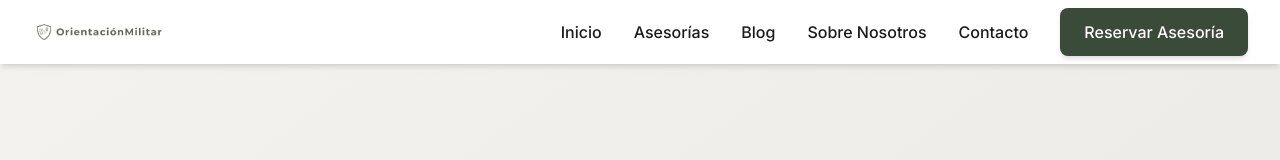
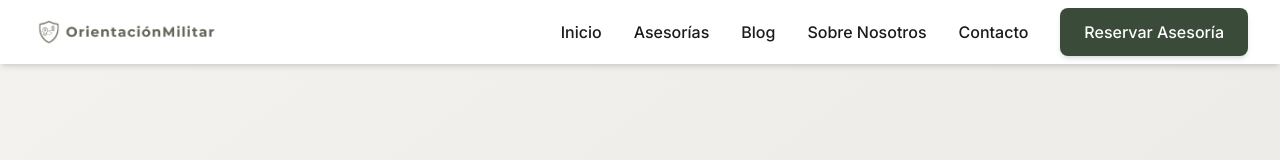
Before and after one commit to devADRIANDF/orientacionmilitar, a Next.js app: page / in a window 1280 px wide. Shown: the top 160 px of the page. Built offline with nearby package versions, Linux system fonts and the light colour scheme.

Commit message:
Logo aumentado de tamaño - Navbar y Footer

```diff
--- a/components/Footer.tsx
+++ b/components/Footer.tsx
@@ -15,9 +15,9 @@ const Footer = () => {
               <Image
                 src="/images/logo.png"
                 alt="OrientaciónMilitar.com Logo"
-                width={150}
-                height={50}
-                className="h-12 w-auto object-contain brightness-0 invert"
+                width={220}
+                height={80}
+                className="h-16 w-auto object-contain brightness-0 invert"
               />
             </div>
             <p className="text-military-cream/80 text-sm leading-relaxed max-w-md">
--- a/components/Navbar.tsx
+++ b/components/Navbar.tsx
@@ -25,9 +25,9 @@ const Navbar = () => {
             <Image
               src="/images/logo.png"
               alt="OrientaciónMilitar.com Logo"
-              width={120}
-              height={40}
-              className="h-10 w-auto object-contain transition-opacity group-hover:opacity-80"
+              width={200}
+              height={70}
+              className="h-14 w-auto object-contain transition-opacity group-hover:opacity-80"
               priority
             />
           </Link>
```
